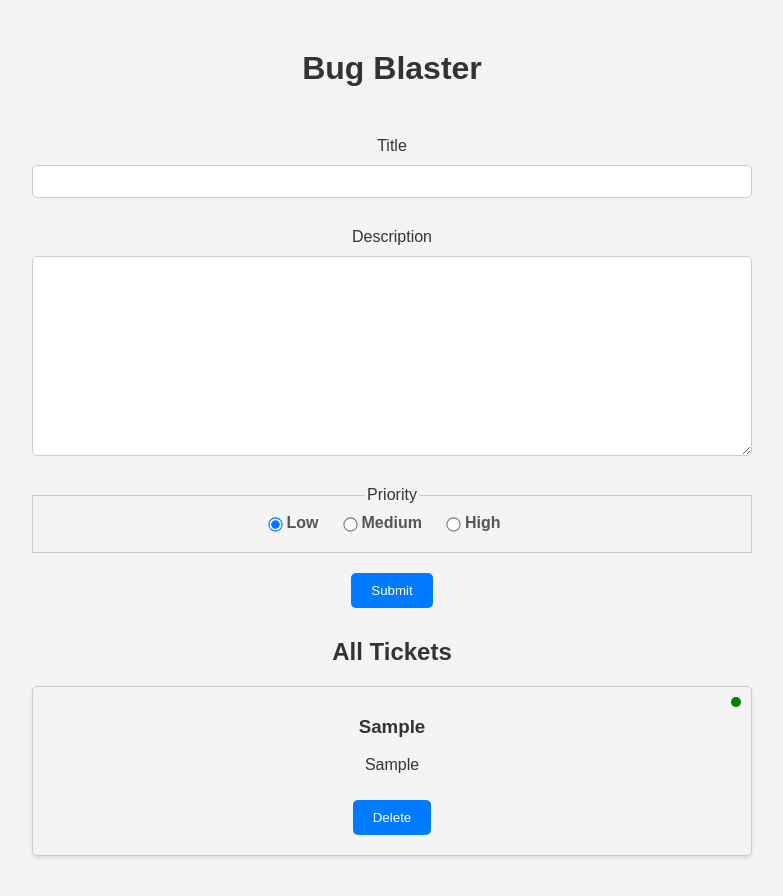
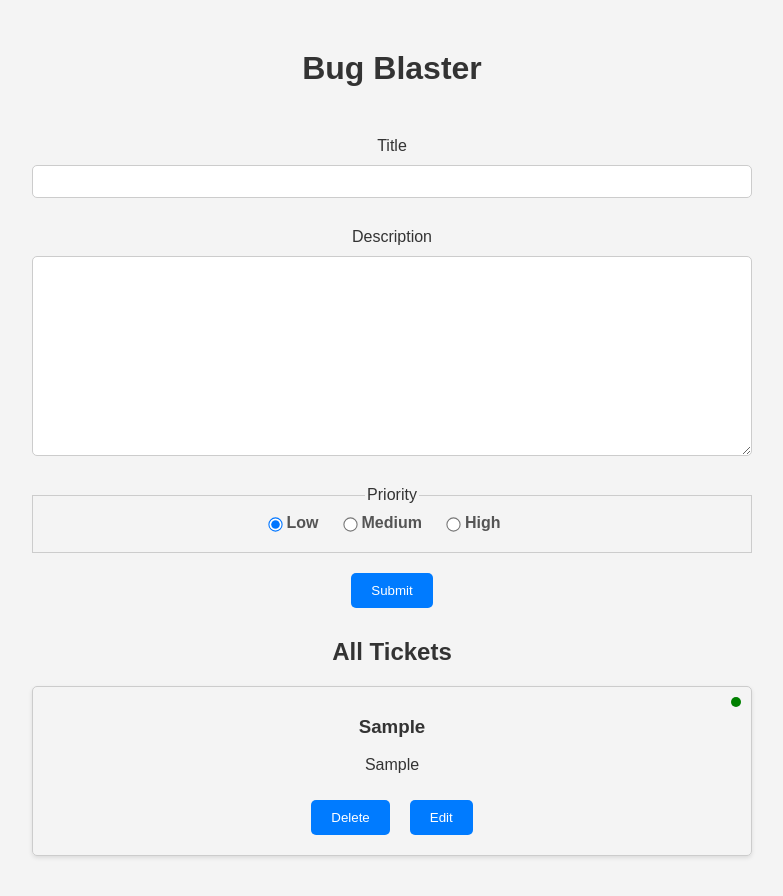
Before and after one commit to tinn1855/bug-blaster, a React (Create React App) app: page / in a window 1280 px wide. Both pictures are taken after typing "Sample", "Sample" into the empty fields and a click on the button "Submit". Shown: the top 896 px of the page, without its empty margins (248-1031 px from the left). Built offline with nearby package versions, Linux system fonts and the light colour scheme.

Commit message:
feat(edit-ticket): create feature edit ticket

```diff
--- a/src/App.js
+++ b/src/App.js
@@ -6,14 +6,14 @@ import { useReducer } from "react";
 import TicketList from "./components/TicketList";
 
 function App() {
-  const initialState = { tickets: [] };
+  const initialState = { tickets: [], editingTicket: null };
   const [state, dispatch] = useReducer(ticketReducer, initialState);
 
   return (
     <div className="App">
       <div className="container">
         <h1>Bug Blaster</h1>
-        <TicketForm dispatch={dispatch} />
+        <TicketForm dispatch={dispatch} editingTicket={state.editingTicket} />
 
         {state.tickets.length > 0 && (
           <div>
--- a/src/components/TicketForm.js
+++ b/src/components/TicketForm.js
@@ -1,9 +1,19 @@
-import React, { useState } from "react";
+import React, { useEffect, useState } from "react";
 
-export default function TicketForm({ dispatch }) {
+export default function TicketForm({ dispatch, editingTicket }) {
   const [title, setTitle] = useState("");
   const [description, setDescription] = useState("");
   const [priority, setPriority] = useState(1);
+
+  useEffect(() => {
+    if (editingTicket) {
+      setTitle(editingTicket.title);
+      setDescription(editingTicket.description);
+      setPriority(editingTicket.priority);
+    } else {
+      clearForm();
+    }
+  }, [editingTicket]);
 
   const priorityLabels = {
     1: "Low",
@@ -20,12 +30,15 @@ export default function TicketForm({ dispatch }) {
   const handleSubmit = (e) => {
     e.preventDefault();
     const ticketData = {
-      id: new Date().toISOString(),
+      id: editingTicket ? editingTicket.id : new Date().toISOString(),
       title,
       description,
       priority,
     };
-    dispatch({ type: "ADD_TICKET", payload: ticketData });
+    dispatch({
+      type: editingTicket ? "UPDATE_TICKET" : "ADD_TICKET",
+      payload: ticketData,
+    });
     clearForm();
   };
 
--- a/src/components/TicketItem.js
+++ b/src/components/TicketItem.js
@@ -20,12 +20,14 @@ export default function TicketItem({ ticket, dispatch }) {
       >
         Delete
       </button>
-      {/* <button
+      <button
         className="button"
-        onClick={() => dispatch({ type: "EDIT_TICKET", payload: { id } })}
+        onClick={() =>
+          dispatch({ type: "SET_EDITING_TICKET", payload: ticket })
+        }
       >
         Edit
-      </button> */}
+      </button>
     </div>
   );
 }
--- a/src/reducers/ticketReducer.js
+++ b/src/reducers/ticketReducer.js
@@ -16,6 +16,10 @@ export default function ticketReducer(state, action) {
           (ticket) => ticket.id !== action.payload.id
         ),
       };
+    case "SET_EDITING_TICKET":
+      return { ...state, editingTicket: action.payload };
+    case "CLEAR_EDITING_TICKET":
+      return { ...state, editingTicket: null };
     default:
       return state;
   }
```
